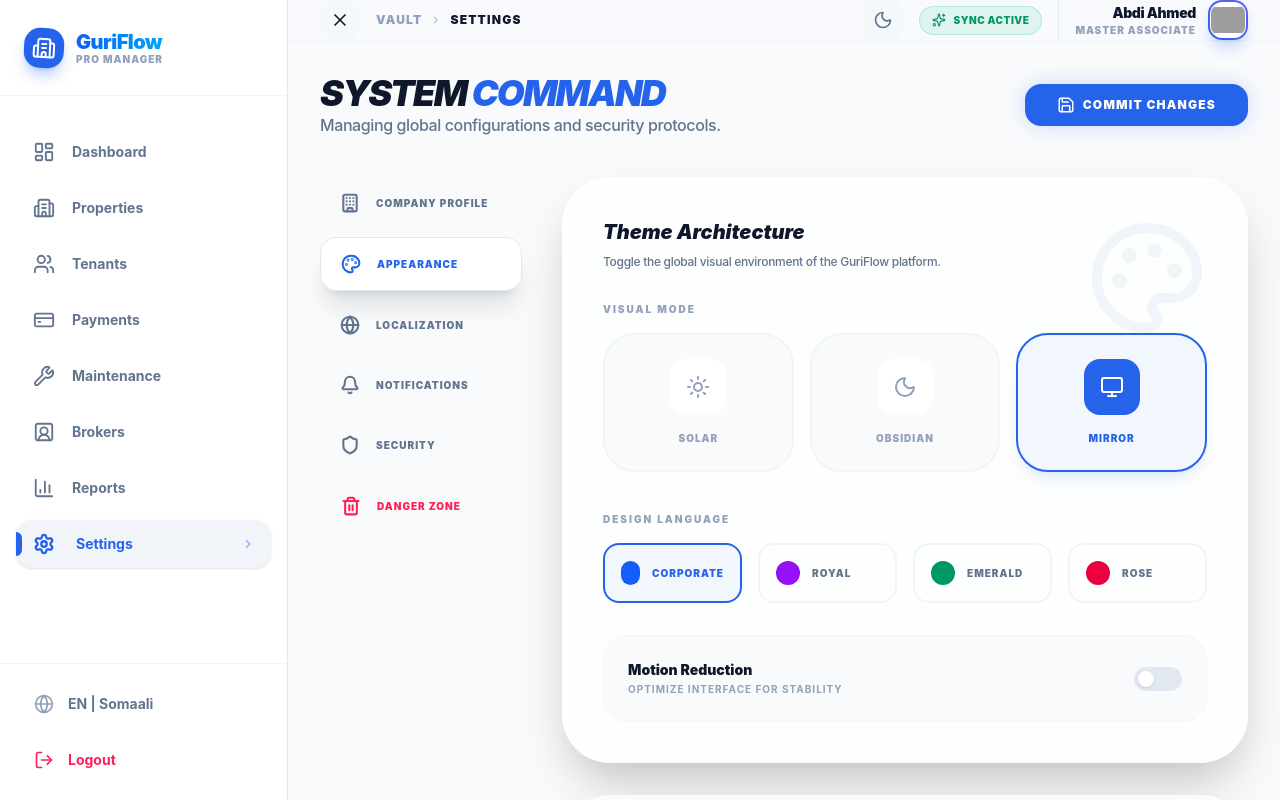
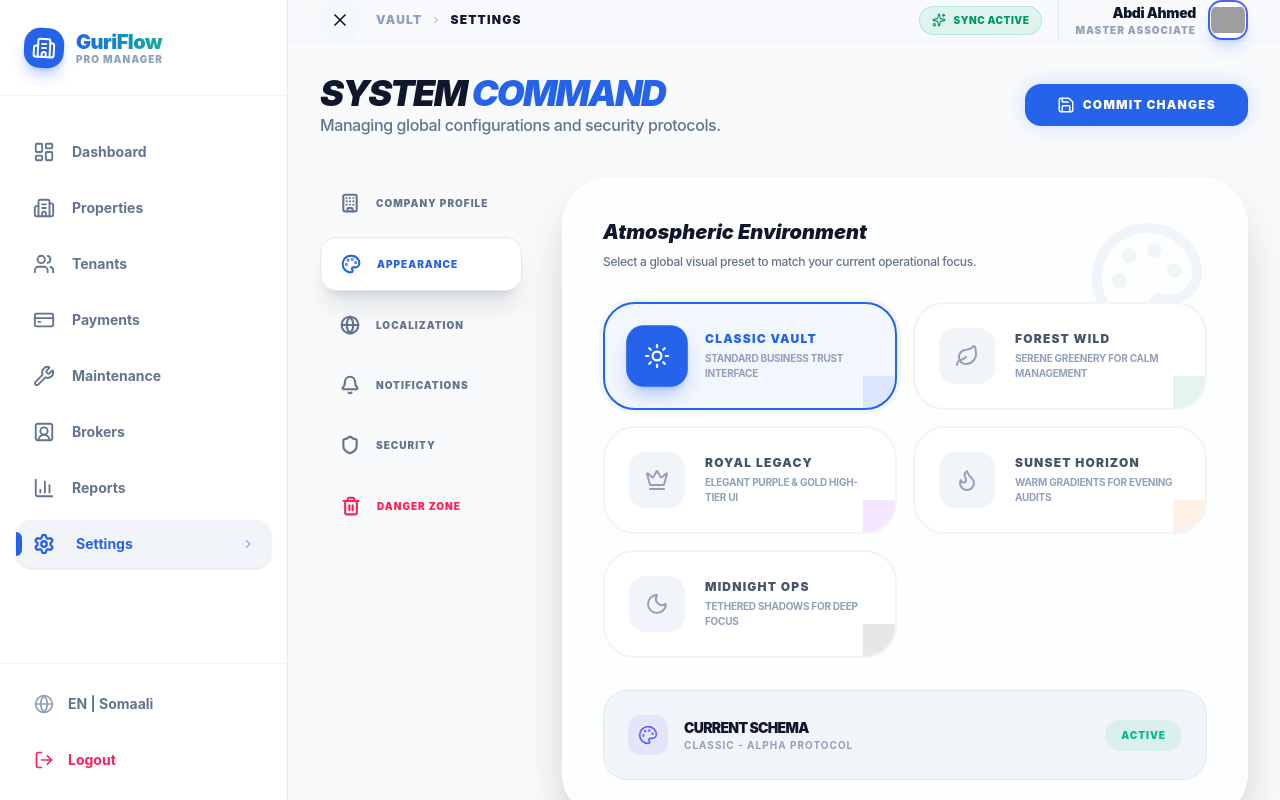
Before and after one commit to ibrahimcowke/Rentme24, a React (Vite) app: page /settings in a window 1280 px wide. Built offline with nearby package versions, Linux system fonts and the light colour scheme; grey boxes are pictures that could not be loaded.

Commit message:
feat: Remove standalone dark mode and implement multi-theme environment (Forest, Royal, Sunset, Midnight)

```diff
--- a/src/contexts/ThemeContext.tsx
+++ b/src/contexts/ThemeContext.tsx
@@ -1,90 +1,48 @@
 import React, { createContext, useContext, useEffect, useState } from 'react';
 
-type ColorTheme = 'default' | 'royal' | 'emerald' | 'rose';
-type ThemeMode = 'light' | 'dark' | 'system';
+export type ThemeType = 'classic' | 'forest' | 'royal' | 'midnight' | 'sunset';
 
 interface ThemeContextType {
-  mode: ThemeMode;
-  colorTheme: ColorTheme;
-  setMode: (mode: ThemeMode) => void;
-  setColorTheme: (theme: ColorTheme) => void;
-  toggleTheme: () => void;
-  isDark: boolean;
+  theme: ThemeType;
+  setTheme: (theme: ThemeType) => void;
 }
 
 const ThemeContext = createContext<ThemeContextType | undefined>(undefined);
 
 export const ThemeProvider: React.FC<{ children: React.ReactNode }> = ({ children }) => {
-  const [mode, setMode] = useState<ThemeMode>(() => {
+  const [theme, setTheme] = useState<ThemeType>(() => {
     if (typeof window !== 'undefined') {
-      const saved = localStorage.getItem('guriflow-mode');
-      if (saved) return saved as ThemeMode;
-      return 'system';
+      const saved = localStorage.getItem('guriflow-theme');
+      return (saved as ThemeType) || 'classic';
     }
-    return 'system';
+    return 'classic';
   });
-
-  const [colorTheme, setColorTheme] = useState<ColorTheme>(() => {
-    if (typeof window !== 'undefined') {
-      const saved = localStorage.getItem('guriflow-color-theme');
-      if (saved) return saved as ColorTheme;
-      return 'default';
-    }
-    return 'default';
-  });
-
-  const [activeMode, setActiveMode] = useState<'light' | 'dark'>('light');
-
-  useEffect(() => {
-    const handleModeChange = (e: MediaQueryListEvent | MediaQueryList) => {
-      if (mode === 'system') {
-        const newMode = e.matches ? 'dark' : 'light';
-        setActiveMode(newMode);
-      }
-    };
-
-    const mediaQuery = window.matchMedia('(prefers-color-scheme: dark)');
-
-    if (mode === 'system') {
-      handleModeChange(mediaQuery);
-      mediaQuery.addEventListener('change', handleModeChange);
-    } else {
-      setActiveMode(mode);
-    }
-
-    return () => mediaQuery.removeEventListener('change', handleModeChange);
-  }, [mode]);
 
   useEffect(() => {
     const root = window.document.documentElement;
 
-    // Handle light/dark class
-    if (activeMode === 'dark') {
+    // Remove all possible theme classes
+    const themes: ThemeType[] = ['classic', 'forest', 'royal', 'midnight', 'sunset'];
+    themes.forEach(t => root.classList.remove(`theme-${t}`));
+
+    // Add current theme class
+    root.classList.add(`theme-${theme}`);
+
+    // Compatibility: Also set data-theme for css variables
+    root.setAttribute('data-theme', theme);
+
+    // Automatically handle dark class for specific themes
+    if (theme === 'midnight') {
       root.classList.add('dark');
     } else {
       root.classList.remove('dark');
     }
 
-    // Handle color theme data attribute
-    root.setAttribute('data-theme', colorTheme);
-
-    localStorage.setItem('guriflow-mode', mode);
-    localStorage.setItem('guriflow-color-theme', colorTheme);
-  }, [activeMode, mode, colorTheme]);
-
-  const toggleTheme = () => {
-    setMode(prev => (prev === 'light' ? 'dark' : 'light'));
-  };
+    localStorage.setItem('guriflow-theme', theme);
+  }, [theme]);
 
   return (
-    <ThemeContext.Provider value={{
-      mode,
-      colorTheme,
-      setMode,
-      setColorTheme,
-      toggleTheme,
-      isDark: activeMode === 'dark'
-    }}>
+    <ThemeContext.Provider value={{ theme, setTheme }}>
       {children}
     </ThemeContext.Provider>
   );
--- a/src/index.css
+++ b/src/index.css
@@ -39,123 +39,93 @@
   :root {
     --background: 210 40% 98%;
     --foreground: 222.2 84% 4.9%;
-
     --card: 0 0% 100%;
     --card-foreground: 222.2 84% 4.9%;
-
-    --popover: 0 0% 100%;
+    --popover: 210 40% 98%;
     --popover-foreground: 222.2 84% 4.9%;
-
-    --primary: 221.2 83.2% 53.3%;
+    --primary: 221.2 83.2% 53.3%; /* Classic Blue */
     --primary-foreground: 210 40% 98%;
-
     --secondary: 199 89% 48%;
     --secondary-foreground: 222.2 47.4% 11.2%;
-
     --muted: 210 40% 96.1%;
     --muted-foreground: 215.4 16.3% 46.9%;
-
     --accent: 172 66% 40%;
     --accent-foreground: 210 40% 98%;
-
     --destructive: 0 84.2% 60.2%;
     --destructive-foreground: 210 40% 98%;
-
     --border: 214.3 31.8% 91.4%;
     --input: 214.3 31.8% 91.4%;
     --ring: 221.2 83.2% 53.3%;
-
-    --radius: 1rem;
+    --radius: 1.25rem;
   }
 
-  /* Royal Theme (Purple/Gold) */
-  [data-theme='royal'] {
-    --primary: 262.1 83.3% 57.8%; /* Purple 600 */
-    --accent: 45.4 93.4% 47.5%; /* Gold/Amber 600 */
-    --ring: 262.1 83.3% 57.8%;
+  /* Forest Theme */
+  [data-theme='forest'] {
+    --background: 120 20% 98%;
+    --foreground: 144 60% 10%;
+    --card: 120 25% 100%;
+    --primary: 142.1 76.2% 36.3%; /* Emerald 600 */
+    --primary-foreground: 120 20% 98%;
+    --accent: 160 84.1% 39.4%; /* Teal */
+    --secondary: 142 70% 95%;
+    --border: 142 30% 90%;
+    --ring: 142.1 76.2% 36.3%;
   }
 
-  /* Emerald Theme (Emerald/Teal) */
-  [data-theme='emerald'] {
-    --primary: 160.1 84.1% 39.4%; /* Emerald 600 */
-    --accent: 188.7 94.5% 42.7%; /* Teal 600 */
-    --ring: 160.1 84.1% 39.4%;
+  /* Royal Theme */
+  [data-theme='royal'] {
+    --background: 260 20% 98%;
+    --foreground: 260 60% 10%;
+    --primary: 262.1 83.3% 57.8%; /* Purple 600 */
+    --primary-foreground: 210 40% 98%;
+    --accent: 45.4 93.4% 47.5%; /* Gold */
+    --ring: 262.1 83.3% 57.8%;
+    --border: 260 30% 90%;
   }
 
-  /* Rose Theme (Rose/Crimson) */
-  [data-theme='rose'] {
+  /* Sunset Theme */
+  [data-theme='sunset'] {
+    --background: 30 40% 98%;
+    --foreground: 20 60% 10%;
     --primary: 346.8 77.2% 49.8%; /* Rose 600 */
-    --accent: 350.5 70.3% 40.2%; /* Crimson 700 */
+    --primary-foreground: 30 40% 98%;
+    --accent: 25 95% 53%; /* Orange */
     --ring: 346.8 77.2% 49.8%;
+    --border: 30 30% 90%;
   }
 
-  .dark {
-    /* Deep obsidian-ink background */
+  /* Midnight Theme (Full Dark) */
+  [data-theme='midnight'], .dark {
     --background: 224 71% 4%;
     --foreground: 210 40% 98%;
-
     --card: 222 47% 7%;
     --card-foreground: 210 40% 98%;
-
     --popover: 224 71% 4%;
     --popover-foreground: 210 40% 98%;
-
     --primary: 217.2 91.2% 59.8%;
     --primary-foreground: 222.2 47.4% 11.2%;
-
-    --secondary: 199 89% 48%;
+    --secondary: 217.2 32.6% 12%;
     --secondary-foreground: 210 40% 98%;
-
     --muted: 217.2 32.6% 12%;
     --muted-foreground: 215 20.2% 65.1%;
-
     --accent: 172 66% 45%;
     --accent-foreground: 210 40% 98%;
-
     --destructive: 0 62.8% 30.6%;
     --destructive-foreground: 210 40% 98%;
-
     --border: 217.2 32.6% 15%;
     --input: 217.2 32.6% 15%;
     --ring: 224.3 76.3% 48%;
-  }
-
-  .dark[data-theme='royal'] {
-    --primary: 263.4 70% 50.4%;
-    --accent: 47.9 95.8% 53.1%;
-  }
-
-  .dark[data-theme='emerald'] {
-    --primary: 158.1 64.1% 51.6%;
-    --accent: 187.9 92.4% 48.4%;
-  }
-
-  .dark[data-theme='rose'] {
-    --primary: 346.8 87.2% 60.8%;
-    --accent: 350.5 70.3% 55%;
   }
 }
 
 @layer base {
   * {
-    @apply border-border outline-none transition-colors duration-300;
+    @apply border-border outline-none transition-all duration-300;
   }
   body {
     @apply bg-background text-foreground selection:bg-primary/20;
     font-feature-settings: "rlig" 1, "calt" 1;
     -webkit-font-smoothing: antialiased;
-  }
-
-  /* Custom Scrollbar for Premium Feel */
-  ::-webkit-scrollbar {
-    width: 6px;
-    height: 6px;
-  }
-  ::-webkit-scrollbar-track {
-    @apply bg-transparent;
-  }
-  ::-webkit-scrollbar-thumb {
-    @apply bg-slate-200 dark:bg-slate-800 rounded-full hover:bg-primary/50 transition-colors;
   }
 }
 
@@ -163,33 +133,25 @@
   @apply bg-white/70 dark:bg-slate-900/40 backdrop-blur-xl border border-white/20 dark:border-white/5 shadow-2xl;
 }
 
-.premium-gradient {
-  background: linear-gradient(135deg, #2563EB 0%, #0EA5E9 100%);
-}
-
 .text-gradient {
-  @apply bg-clip-text text-transparent bg-linear-to-r from-blue-600 to-sky-500 font-black;
-}
-
-.text-gradient-gold {
-  @apply bg-clip-text text-transparent bg-linear-to-r from-amber-400 via-amber-200 to-yellow-500 font-black;
-}
-
-@keyframes float {
-  0% { transform: translateY(0px) rotate(0deg); }
-  50% { transform: translateY(-10px) rotate(1deg); }
-  100% { transform: translateY(0px) rotate(0deg); }
-}
-
-.animate-float {
-  animation: float 5s ease-in-out infinite;
+  @apply bg-clip-text text-transparent bg-linear-to-r from-primary to-accent font-black;
 }
 
 .glow-primary {
-  @apply shadow-[0_0_20px_rgba(37,99,235,0.2)] dark:shadow-[0_0_30px_rgba(37,99,235,0.3)];
+  @apply shadow-[0_0_20px_rgba(var(--primary),0.2)];
 }
 
-/* Custom Scrollbar Hide but keep functional */
+/* Custom Scrollbar */
+::-webkit-scrollbar {
+  width: 6px;
+}
+::-webkit-scrollbar-track {
+  @apply bg-transparent;
+}
+::-webkit-scrollbar-thumb {
+  @apply bg-slate-200 dark:bg-slate-800 rounded-full hover:bg-primary/50 transition-colors;
+}
+
 .scrollbar-hide::-webkit-scrollbar {
   display: none;
 }
--- a/src/layouts/DashboardLayout.tsx
+++ b/src/layouts/DashboardLayout.tsx
@@ -36,7 +36,7 @@ const sidebarItems = [
 
 export const DashboardLayout: React.FC<{ children: React.ReactNode }> = ({ children }) => {
   const [isSidebarOpen, setIsSidebarOpen] = useState(true);
-  const { toggleTheme, isDark } = useTheme();
+  const { theme } = useTheme();
   const { t, i18n } = useTranslation();
   const location = useLocation();
 
@@ -165,18 +165,6 @@ export const DashboardLayout: React.FC<{ children: React.ReactNode }> = ({ child
            </div>
 
            <div className="flex items-center gap-4">
-              {/* Premium Dark Mode Toggle */}
-              <button
-                onClick={toggleTheme}
-                className="p-2.5 bg-slate-100/50 dark:bg-slate-800/50 rounded-xl hover:bg-primary/10 hover:text-primary transition-all text-slate-500 relative group"
-              >
-                {isDark ? (
-                  <Sun size={20} className="group-hover:rotate-45 transition-transform" />
-                ) : (
-                  <Moon size={20} className="group-hover:-rotate-12 transition-transform" />
-                )}
-                <span className="absolute inset-0 bg-primary/20 rounded-xl blur-xl opacity-0 group-hover:opacity-100 transition-opacity pointer-events-none" />
-              </button>
 
               <div className="hidden sm:flex items-center gap-2 px-3 py-1.5 bg-emerald-500/10 text-emerald-600 dark:text-emerald-400 rounded-full border border-emerald-500/20">
                  <Sparkles size={14} className="animate-pulse" />
--- a/src/pages/Settings.tsx
+++ b/src/pages/Settings.tsx
@@ -9,17 +9,27 @@ import {
   Trash2,
   Save,
   Languages,
+  Leaf,
+  Crown,
+  Moon,
   Sun,
-  Moon,
-  Monitor
+  Flame
 } from 'lucide-react';
 import { useTranslation } from 'react-i18next';
 import { cn } from '@/utils/cn';
-import { useTheme } from '@/contexts/ThemeContext';
+import { useTheme, ThemeType } from '@/contexts/ThemeContext';
 
 const Settings: React.FC = () => {
   const { i18n } = useTranslation();
-  const { mode, setMode, colorTheme, setColorTheme } = useTheme();
+  const { theme, setTheme } = useTheme();
+
+  const themes: { id: ThemeType; label: string; icon: any; color: string; desc: string }[] = [
+    { id: 'classic', label: 'Classic Vault', icon: Sun, color: 'bg-blue-600', desc: 'Standard business trust interface' },
+    { id: 'forest', label: 'Forest Wild', icon: Leaf, color: 'bg-emerald-600', desc: 'Serene greenery for calm management' },
+    { id: 'royal', label: 'Royal Legacy', icon: Crown, color: 'bg-purple-600', desc: 'Elegant purple & gold high-tier ui' },
+    { id: 'sunset', label: 'Sunset Horizon', icon: Flame, color: 'bg-orange-500', desc: 'Warm gradients for evening audits' },
+    { id: 'midnight', label: 'Midnight Ops', icon: Moon, color: 'bg-slate-900', desc: 'Tethered shadows for deep focus' },
+  ];
 
   return (
     <div className="max-w-6xl space-y-10 animate-in slide-in-from-bottom-4 duration-500 pb-12">
@@ -65,84 +75,54 @@ const Settings: React.FC = () => {
         <div className="lg:col-span-3 space-y-8">
           {/* Appearance Section */}
           <div className="glass-card p-10 rounded-[3rem] shadow-2xl relative overflow-hidden group">
-            <div className="absolute top-0 right-0 p-10 text-slate-100 dark:text-slate-800 pointer-events-none group-hover:rotate-12 transition-transform duration-700">
+            <div className="absolute top-0 right-0 p-10 text-slate-100 dark:text-slate-800/10 pointer-events-none group-hover:rotate-12 transition-transform duration-700">
                <Palette size={120} />
             </div>
 
             <div className="relative z-10 space-y-8">
               <div>
-                <h3 className="text-xl font-black mb-2 dark:text-white italic">Theme Architecture</h3>
-                <p className="text-xs text-slate-500 dark:text-slate-400 font-medium tracking-tight">Toggle the global visual environment of the GuriFlow platform.</p>
+                <h3 className="text-xl font-black mb-2 dark:text-white italic">Atmospheric Environment</h3>
+                <p className="text-xs text-slate-500 dark:text-slate-400 font-medium tracking-tight">Select a global visual preset to match your current operational focus.</p>
               </div>
 
-              <div className="space-y-10">
-                <div className="space-y-4">
-                  <h4 className="text-[10px] font-black uppercase tracking-[0.2em] text-slate-400">Visual Mode</h4>
-                  <div className="grid grid-cols-1 sm:grid-cols-3 gap-4">
-                    {[
-                      { id: 'light', icon: Sun, label: 'Solar' },
-                      { id: 'dark', icon: Moon, label: 'Obsidian' },
-                      { id: 'system', icon: Monitor, label: 'Mirror' }
-                    ].map((t) => (
+              <div className="grid grid-cols-1 sm:grid-cols-2 gap-4">
+                 {themes.map((t) => (
                    <button
                      key={t.id}
-                        onClick={() => setMode(t.id as any)}
+                     onClick={() => setTheme(t.id)}
                      className={cn(
-                          "flex flex-col items-center gap-4 p-6 rounded-4xl border-2 transition-all group/btn",
-                          mode === t.id
-                            ? "bg-primary/5 border-primary text-primary shadow-lg shadow-primary/10"
-                            : "bg-slate-50 dark:bg-slate-800/50 border-slate-100 dark:border-slate-700/50 text-slate-400 hover:border-primary/30"
+                       "flex items-center gap-5 p-6 rounded-[2rem] border-2 transition-all text-left relative overflow-hidden group/theme",
+                       theme === t.id
+                         ? "border-primary bg-primary/5 ring-4 ring-primary/5"
+                         : "border-slate-100 dark:border-slate-800 hover:border-primary/30 bg-white dark:bg-slate-900"
                      )}
                    >
                      <div className={cn(
-                          "p-4 rounded-2xl transition-all",
-                          mode === t.id ? "bg-primary text-white" : "bg-white dark:bg-slate-900 group-hover/btn:bg-primary/10"
+                       "w-14 h-14 rounded-2xl flex items-center justify-center transition-all",
+                       theme === t.id ? "bg-primary text-white scale-110 shadow-lg shadow-primary/30" : "bg-slate-100 dark:bg-slate-800 text-slate-400 group-hover/theme:bg-primary/10 group-hover/theme:text-primary"
                      )}>
                         <t.icon size={24} />
                      </div>
-                        <span className="text-[10px] font-black uppercase tracking-widest">{t.label}</span>
+                     <div className="flex-1">
+                        <p className={cn("text-xs font-black uppercase tracking-widest", theme === t.id ? "text-primary" : "text-slate-600 dark:text-slate-200")}>{t.label}</p>
+                        <p className="text-[10px] font-bold text-slate-400 uppercase tracking-tight mt-1">{t.desc}</p>
+                     </div>
+                     <div className={cn("absolute bottom-0 right-0 w-12 h-12 translate-x-4 translate-y-4 opacity-10", t.color)} />
                    </button>
                  ))}
               </div>
+
+              <div className="p-6 bg-slate-100 dark:bg-slate-950/50 rounded-3xl border border-slate-200 dark:border-slate-800/50 flex items-center justify-between">
+                 <div className="flex items-center gap-4">
+                    <div className="w-10 h-10 bg-indigo-500/10 text-indigo-500 rounded-xl flex items-center justify-center">
+                       <Palette size={20} />
                     </div>
-
-                <div className="space-y-4">
-                  <h4 className="text-[10px] font-black uppercase tracking-[0.2em] text-slate-400">Design Language</h4>
-                  <div className="grid grid-cols-2 sm:grid-cols-4 gap-4">
-                    {[
-                      { id: 'default', label: 'Corporate', color: 'bg-blue-600' },
-                      { id: 'royal', label: 'Royal', color: 'bg-purple-600' },
-                      { id: 'emerald', label: 'Emerald', color: 'bg-emerald-600' },
-                      { id: 'rose', label: 'Rose', color: 'bg-rose-600' }
-                    ].map((t) => (
-                      <button
-                        key={t.id}
-                        onClick={() => setColorTheme(t.id as any)}
-                        className={cn(
-                          "flex items-center gap-3 p-4 rounded-2xl border-2 transition-all",
-                          colorTheme === t.id
-                            ? "border-primary bg-primary/5 text-primary"
-                            : "border-slate-100 dark:border-slate-800/50 hover:border-primary/30 text-slate-500 dark:text-slate-400"
-                        )}
-                      >
-                         <div className={cn("w-6 h-6 rounded-lg shadow-inner", t.color)} />
-                         <span className="text-[10px] font-black uppercase tracking-widest">{t.label}</span>
-                      </button>
-                    ))}
+                    <div>
+                       <p className="text-sm font-black dark:text-slate-100 uppercase tracking-tighter">Current Schema</p>
+                       <p className="text-[10px] font-bold text-slate-400 uppercase tracking-widest">{theme.toUpperCase()} - ALPHA PROTOCOL</p>
                     </div>
                  </div>
-              </div>
-
-              <div className="p-6 bg-slate-50 dark:bg-slate-900/50 rounded-3xl border border-slate-100 dark:border-slate-800/50">
-                 <div className="flex items-center justify-between">
-                    <div>
-                       <p className="text-sm font-black dark:text-slate-100">Motion Reduction</p>
-                       <p className="text-[10px] font-bold text-slate-400 uppercase tracking-widest mt-0.5">Optimize interface for stability</p>
-                    </div>
-                    <div className="w-12 h-6 bg-slate-200 dark:bg-slate-800 rounded-full p-1 flex justify-start cursor-pointer transition-all">
-                       <div className="w-4 h-4 bg-white rounded-full shadow-sm" />
-                    </div>
-                 </div>
+                 <div className="px-4 py-2 bg-emerald-500/10 text-emerald-500 rounded-lg text-[10px] font-black uppercase tracking-widest">Active</div>
               </div>
             </div>
           </div>
@@ -193,28 +173,6 @@ const Settings: React.FC = () => {
               </div>
             </div>
           </div>
-
-          {/* Company Section */}
-          <div className="glass-card p-10 rounded-[3rem] border border-white/20 dark:border-slate-800/50 shadow-2xl">
-            <h3 className="text-xl font-black mb-8 dark:text-white italic">Entity Profile</h3>
-            <div className="grid grid-cols-1 sm:grid-cols-2 gap-6">
-                <div className="space-y-4">
-                   <label className="text-[10px] font-black uppercase tracking-widest text-slate-400 px-1">Registry Name</label>
-                   <input type="text" defaultValue="GuriFlow Global Ltd" className="w-full px-6 py-4 bg-slate-50 dark:bg-white/5 border border-slate-100 dark:border-white/10 rounded-2xl outline-none focus:ring-4 focus:ring-primary/10 transition-all font-black text-sm dark:text-slate-100" />
-                </div>
-                <div className="space-y-4">
-                   <label className="text-[10px] font-black uppercase tracking-widest text-slate-400 px-1">Tax Identity</label>
-                   <input type="text" defaultValue="SO-99281-FLOW" className="w-full px-6 py-4 bg-slate-50 dark:bg-white/5 border border-slate-100 dark:border-white/10 rounded-2xl outline-none focus:ring-4 focus:ring-primary/10 transition-all font-black text-sm dark:text-slate-100" />
-                </div>
-                <div className="sm:col-span-2 space-y-4">
-                   <label className="text-[10px] font-black uppercase tracking-widest text-slate-400 px-1">Global HQ</label>
-                   <div className="relative">
-                      <MapPin className="absolute left-5 top-1/2 -translate-y-1/2 text-slate-400" size={18} />
-                      <input type="text" defaultValue="Diplomatic Wing, Maka Al-Mukarama, Mogadishu" className="w-full pl-12 pr-6 py-4 bg-slate-50 dark:bg-white/5 border border-slate-100 dark:border-white/10 rounded-2xl outline-none focus:ring-4 focus:ring-primary/10 transition-all font-black text-sm dark:text-slate-100" />
-                   </div>
-                </div>
-            </div>
-          </div>
         </div>
       </div>
     </div>
```
Lines whose indentation alone changed are shown as unchanged.
